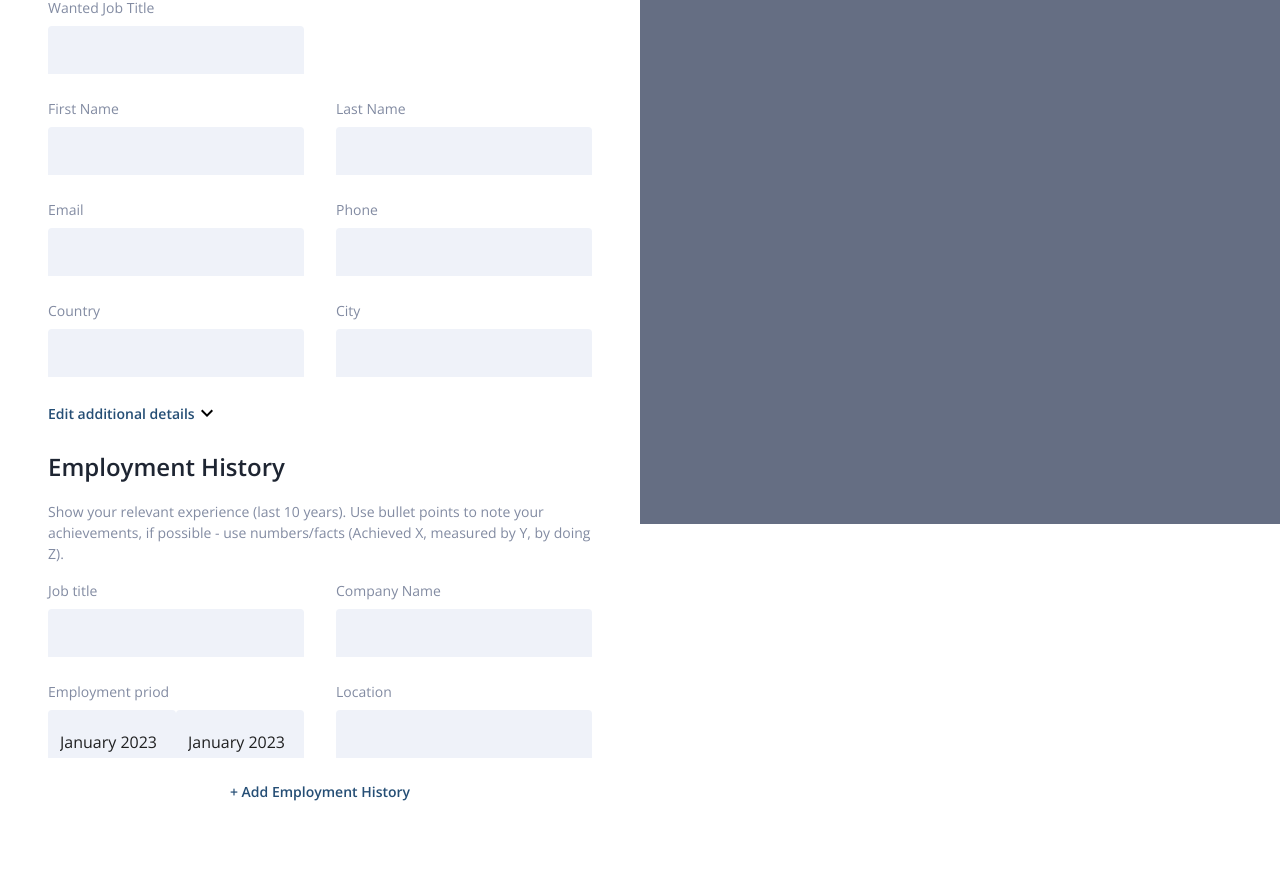
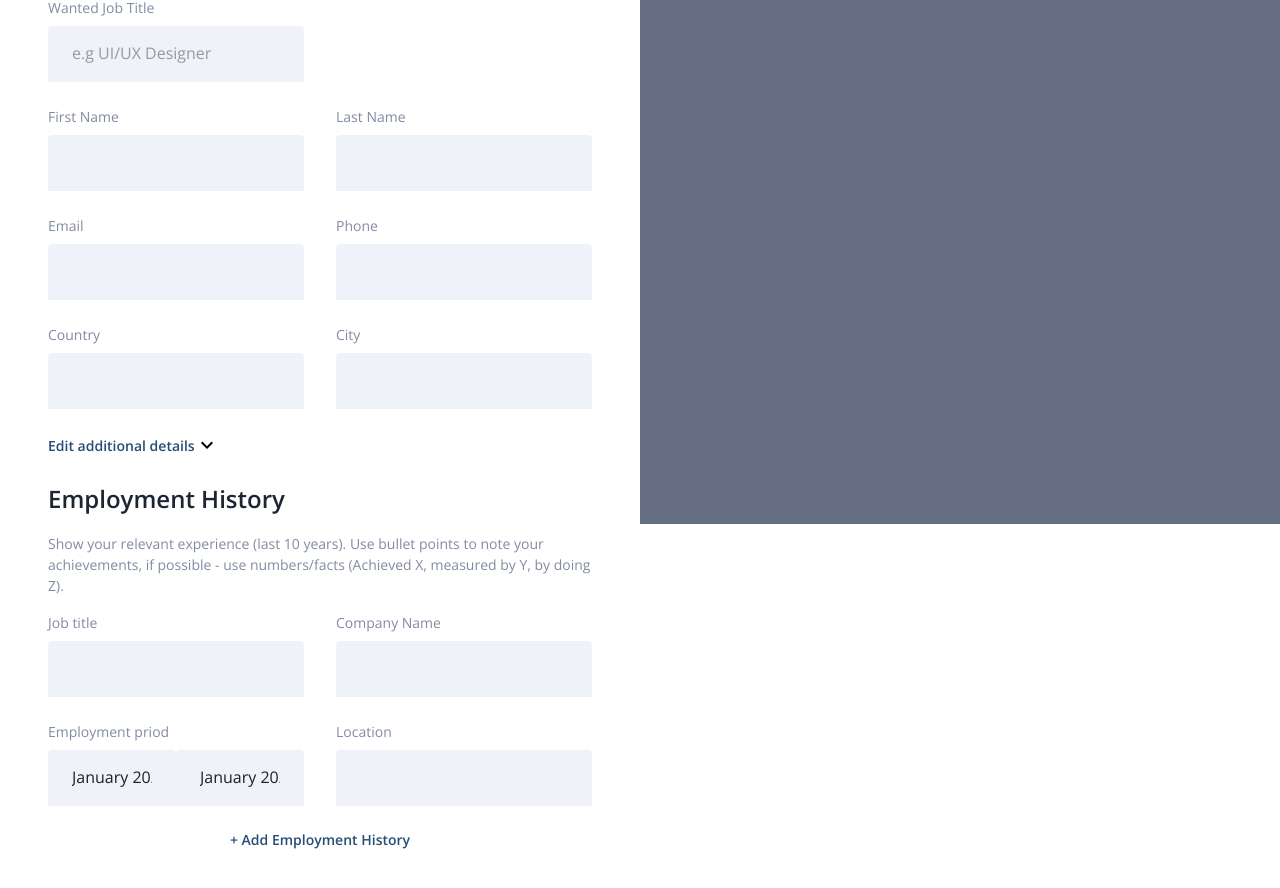
Before and after one commit to ssjisan/resume-builder, a React (Create React App) app: page / in a window 1280 px wide. Shown: the part 276-1164 px from the top of the page. Before the commit the page ends 1135 px from the top, so only its background shows below. Built offline with nearby package versions, Linux system fonts and the light colour scheme.

Commit message:
textfield some them customization done

```diff
--- a/src/Component/Builder/EmploymentHistory.js
+++ b/src/Component/Builder/EmploymentHistory.js
@@ -37,7 +37,7 @@ export default function EmploymentHistory() {
           >
             Job title
           </Typography>
-          <TextField variant="filled" size="small" fullWidth />
+          <TextField variant="filled" size="small" fullWidth hiddenLabel />
         </Grid>
         <Grid item xs={12} md={6}>
           <Typography
@@ -46,7 +46,7 @@ export default function EmploymentHistory() {
           >
             Company Name
           </Typography>
-          <TextField variant="filled" size="small" fullWidth />
+          <TextField variant="filled" size="small" fullWidth hiddenLabel />
         </Grid>
         <Grid item xs={12} md={6}>
           <Typography
@@ -61,7 +61,8 @@ export default function EmploymentHistory() {
                 <DatePicker
                   views={["year", "month"]}
                   value={value}
-                  disableOpenPicker
+                  minDate={dayjs("2012-03-01")}
+                  maxDate={dayjs("2023-06-01")}
                   onChange={(newValue) => {
                     setValue(newValue);
                   }}
@@ -71,6 +72,7 @@ export default function EmploymentHistory() {
                       helperText={null}
                       variant="filled"
                       size="small"
+                      hiddenLabel
                     />
                   )}
                 />
@@ -81,7 +83,8 @@ export default function EmploymentHistory() {
                 <DatePicker
                   views={["year", "month"]}
                   value={value}
-                  disableOpenPicker
+                  minDate={dayjs("2012-03-01")}
+                  maxDate={dayjs("2023-06-01")}
                   onChange={(newValue) => {
                     setValue(newValue);
                   }}
@@ -91,6 +94,7 @@ export default function EmploymentHistory() {
                       helperText={null}
                       variant="filled"
                       size="small"
+                      hiddenLabel
                     />
                   )}
                 />
@@ -105,7 +109,7 @@ export default function EmploymentHistory() {
           >
             Location
           </Typography>
-          <TextField variant="filled" size="small" fullWidth />
+          <TextField variant="filled" size="small" fullWidth hiddenLabel />
         </Grid>
       </Grid>
       <Button sx={{ textTransform: "none", fontWeight: 600, mt: 2 }}>
--- a/src/Component/Builder/PersonalDetails.js
+++ b/src/Component/Builder/PersonalDetails.js
@@ -32,7 +32,7 @@ export default function PersonalDetails() {
           >
             Wanted Job Title
           </Typography>
-          <TextField variant="filled" size="small" fullWidth />
+          <TextField variant="filled" size="small" fullWidth placeholder="e.g UI/UX Designer" hiddenLabel/>
         </Grid>
         <Grid item xs={12} md={6}></Grid>
         <Grid item xs={12} md={6}>
@@ -42,7 +42,7 @@ export default function PersonalDetails() {
           >
             First Name
           </Typography>
-          <TextField variant="filled" size="small" fullWidth />
+          <TextField variant="filled" size="small" fullWidth hiddenLabel/>
         </Grid>
         <Grid item xs={12} md={6}>
           <Typography
@@ -51,7 +51,7 @@ export default function PersonalDetails() {
           >
             Last Name
           </Typography>
-          <TextField variant="filled" size="small" fullWidth />
+          <TextField variant="filled" size="small" fullWidth hiddenLabel/>
         </Grid>
         <Grid item xs={12} md={6}>
           <Typography
@@ -60,7 +60,7 @@ export default function PersonalDetails() {
           >
             Email
           </Typography>
-          <TextField variant="filled" size="small" fullWidth />
+          <TextField variant="filled" size="small" fullWidth hiddenLabel/>
         </Grid>
         <Grid item xs={12} md={6}>
           <Typography
@@ -69,7 +69,7 @@ export default function PersonalDetails() {
           >
             Phone
           </Typography>
-          <TextField variant="filled" size="small" fullWidth />
+          <TextField variant="filled" size="small" fullWidth hiddenLabel/>
         </Grid>
         <Grid item xs={12} md={6}>
           <Typography
@@ -78,7 +78,7 @@ export default function PersonalDetails() {
           >
             Country
           </Typography>
-          <TextField variant="filled" size="small" fullWidth />
+          <TextField variant="filled" size="small" fullWidth hiddenLabel/>
         </Grid>
         <Grid item xs={12} md={6}>
           <Typography
@@ -87,7 +87,7 @@ export default function PersonalDetails() {
           >
             City
           </Typography>
-          <TextField variant="filled" size="small" fullWidth />
+          <TextField variant="filled" size="small" fullWidth hiddenLabel/>
         </Grid>
         {otherDetails && (
           <>
@@ -98,7 +98,7 @@ export default function PersonalDetails() {
               >
                 Address
               </Typography>
-              <TextField variant="filled" size="small" fullWidth />
+              <TextField variant="filled" size="small" fullWidth hiddenLabel/>
             </Grid>
             <Grid item xs={12} md={6}>
               <Typography
@@ -107,7 +107,7 @@ export default function PersonalDetails() {
               >
                 Postal Code
               </Typography>
-              <TextField variant="filled" size="small" fullWidth />
+              <TextField variant="filled" size="small" fullWidth hiddenLabel/>
             </Grid>
             <Grid item xs={12} md={6}>
               <Typography
@@ -116,7 +116,7 @@ export default function PersonalDetails() {
               >
                 Nationality
               </Typography>
-              <TextField variant="filled" size="small" fullWidth />
+              <TextField variant="filled" size="small" fullWidth hiddenLabel/>
             </Grid>
             <Grid item xs={12} md={6}>
               <Typography
@@ -125,7 +125,7 @@ export default function PersonalDetails() {
               >
                 Date Of Birth
               </Typography>
-              <TextField variant="filled" size="small" fullWidth />
+              <TextField variant="filled" size="small" fullWidth hiddenLabel/>
             </Grid>
           </>
         )}
--- a/src/Component/Theme/Theme.js
+++ b/src/Component/Theme/Theme.js
@@ -66,26 +66,18 @@ export default function Theme({ children }) {
       },
       MuiFilledInput: {
         styleOverrides: {
-          root: {
-            backgroundColor: "red",
-            '& .MuiOutlinedInput-notchedOutline': {
-              backgroundColor: "red",
-            },
-          },
           underline: {
             backgroundColor: "#eff2f9",
+            padding:"8px 12px 8px 12px",
             "&:hover": {
               backgroundColor: "#eff2f9",
               borderBottomColor: "#eff2f9",
-            },
-            "&:hover fieldset": {
-              borderColor: "grey",
             },
             "&.Mui-focused": {
               backgroundColor: "#eff2f9",
               borderBottomColor: "#eff2f9",
             },
-            "&:before": {
+            "&&&:before": {
               borderBottomColor: "#eff2f9",
             },
             "&:after": {
```
